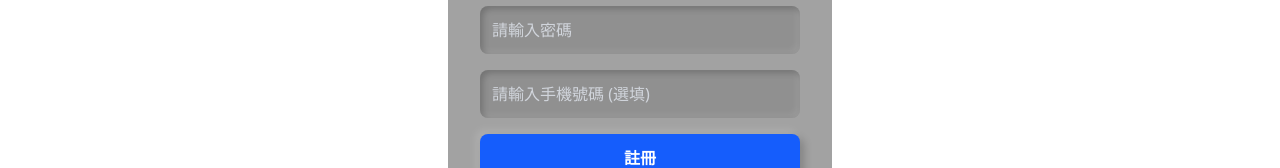
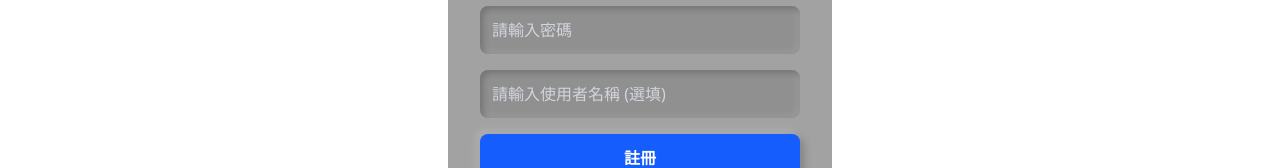
Before and after one commit to Tripfolio/TripfolioFrontEnd, a Vue app: page /signup in a window 1280 px wide. Shown: the part 274-442 px from the top of the page. Built offline with nearby package versions, Linux system fonts and the light colour scheme.

Commit message:
chore: 變更欄位 使用者名稱

```diff
--- a/src/views/SignUp.vue
+++ b/src/views/SignUp.vue
@@ -70,7 +70,7 @@
         />
         <input
           v-model="phone"
-          placeholder="請輸入手機號碼 (選填)"
+          placeholder="請輸入使用者名稱 (選填)"
           class="p-3 bg-gray-500 border border-gray-400 rounded-lg focus:outline-none focus:ring-2 focus:ring-blue-500 text-white placeholder-gray-300"
         />
         <button
```
